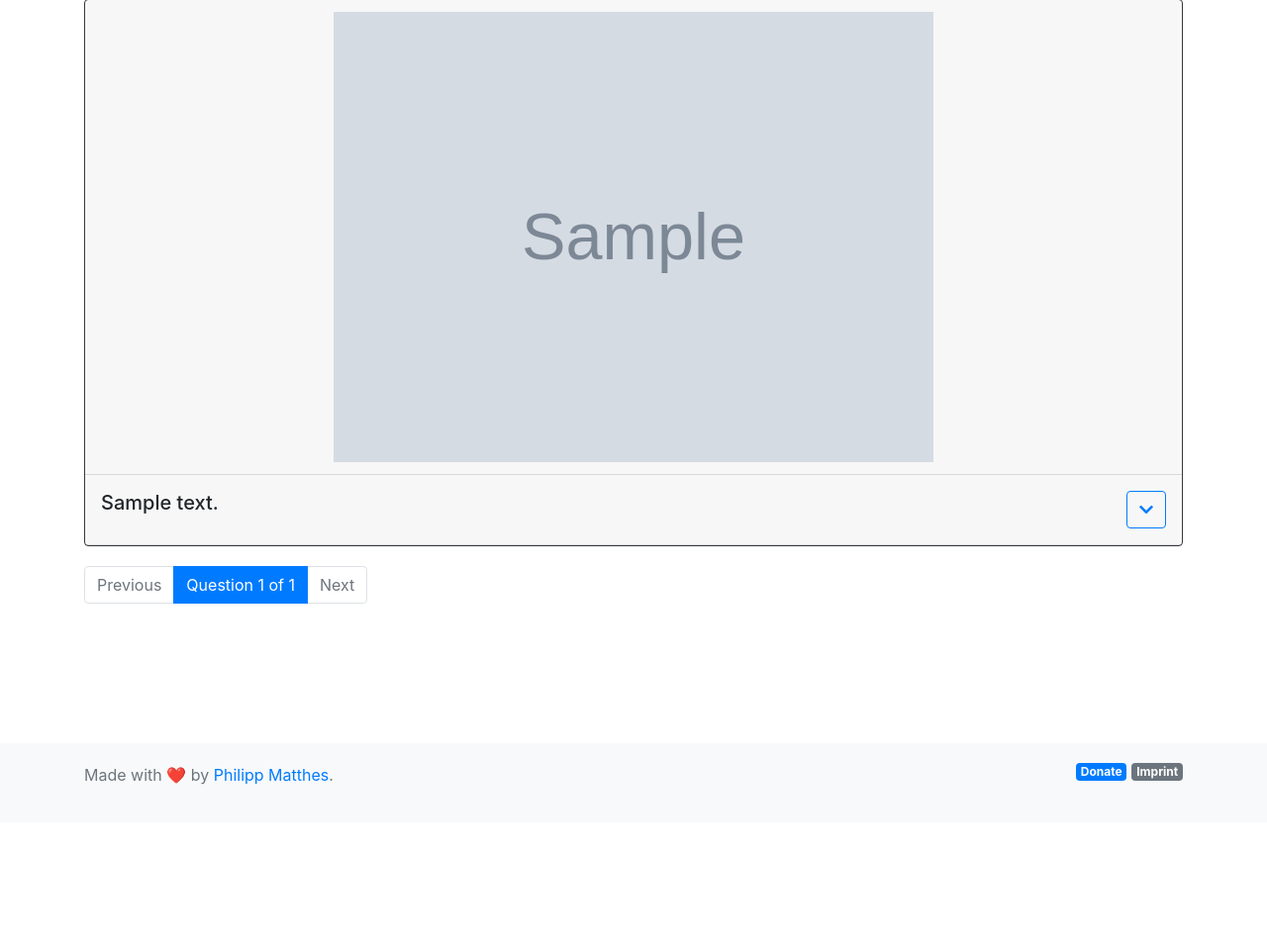
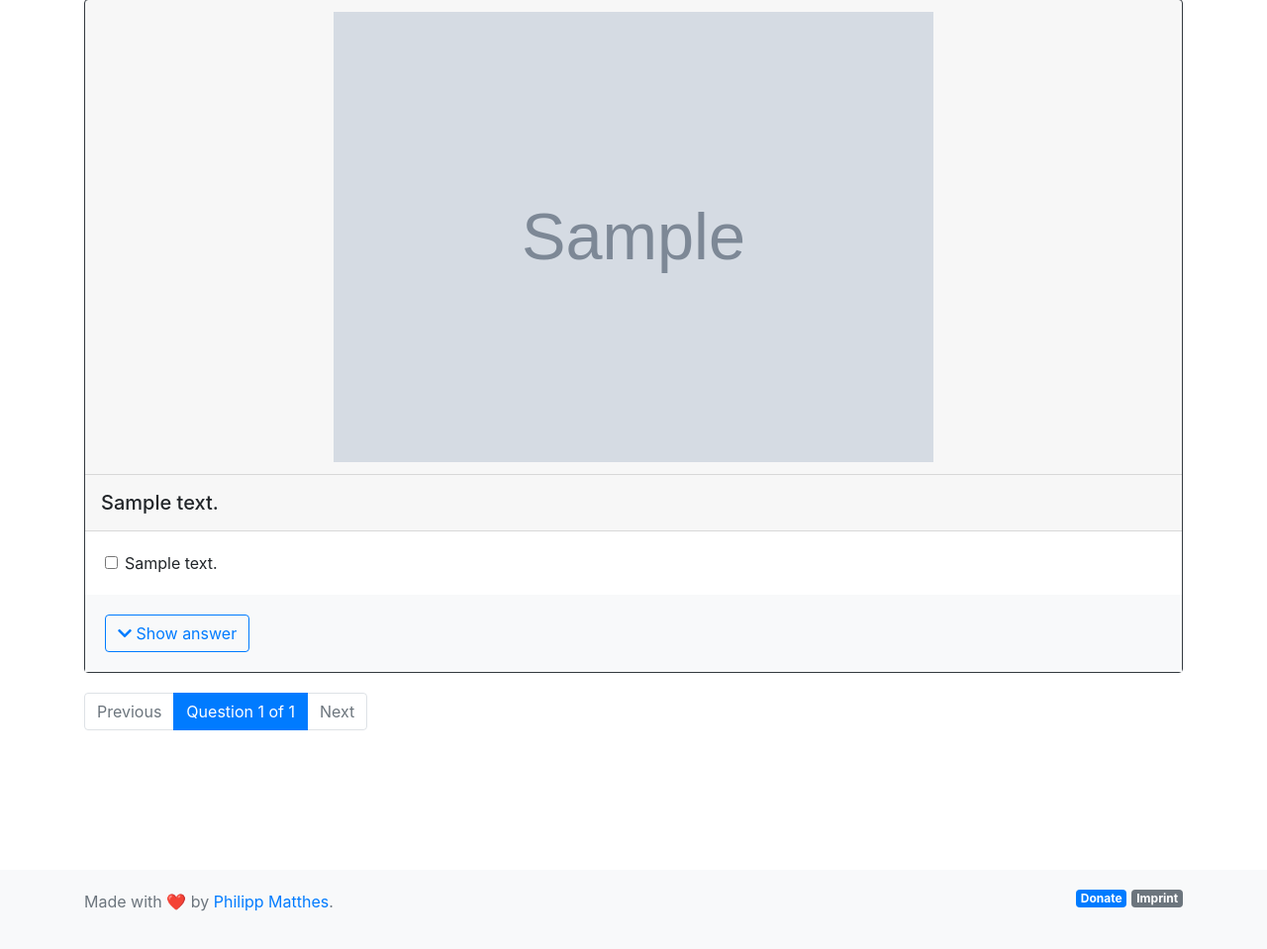
Before and after one commit to fragenautomat/fragenkatalog, a Django app: page /questions/questions/1/ in a window 1280 px wide. Shown: the part 77-1036 px from the top of the page at 99% size. Before the commit the page ends 870 px from the top, so only its background shows below. Run offline with Django 3.2, Linux system fonts and the light colour scheme; tables that the repository leaves empty hold one stand-in row (values such as "Sample post"); grey boxes marked "Sample" are stand-in pictures; some libraries are stand-ins or nearby versions.

Commit message:
Improve multiple choice question ui

```diff
--- a/fragenkatalog/static/css/fragenkatalog.css
+++ b/fragenkatalog/static/css/fragenkatalog.css
@@ -49,3 +49,7 @@ footer {
   bottom: 0;
   width: 100%;
 }
+
+.correct {
+    color: #2ecc71 !important;
+}
--- a/fragenkatalog/templates/questionnaire.html
+++ b/fragenkatalog/templates/questionnaire.html
@@ -12,27 +12,42 @@
     <img class="card-img-top card-header" src="{{ question.image.url }}"
          style="max-height: 30rem; object-fit: contain;">
     {% endif %}
-    <h5 class="card-header" style="padding: 1rem;">{{ question.description }}
-    <a class="btn btn-outline-primary float-right" data-toggle="collapse" href="#collapse-{{ forloop.counter }}"
-           role="button" aria-expanded="false" aria-controls="collapse-{{ forloop.counter }}">
-        <span class="fas fa-chevron-down"></span>
-    </a>
-    </h5>
-    <div class="bg-light text-dark">
-      <div class="collapse" id="collapse-{{ forloop.counter }}">
-        {% if question.multiplechoicequestion %}
+    <h5 class="card-header" style="padding: 1rem;">{{ question.description }}</h5>
+    {% if question.multiplechoicequestion %}
+    <div class="card-body">
             {% for choice in question.multiplechoicequestion.multiplechoiceoption_set.all %}
-            <div class="form-check" style="margin: 1rem;">
+            <div class="form-check">
               <input class="form-check-input" type="checkbox" value="" id="check-{{ forloop.counter }}">
               <label class="form-check-label" for="check-{{ forloop.counter }}">
                 {{ choice.option_description }}
               </label>
             </div>
             {% endfor %}
+    </div>
+    {% endif %}
+    <div class="card-body bg-light text-dark">
+      <a class="btn btn-outline-primary " data-toggle="collapse" href="#collapse-{{ forloop.counter }}"
+           role="button" aria-expanded="false" aria-controls="collapse-{{ forloop.counter }}">
+        <span class="fas fa-chevron-down"></span> Show answer
+      </a>
+      <div class="collapse" id="collapse-{{ forloop.counter }}">
+        <div style="height: 20px;"></div>
+
+        {% if question.multiplechoicequestion %}
+            {% for choice in question.multiplechoicequestion.multiplechoiceoption_set.all %}
+            <div class="form-check {% if choice.is_solution %}correct{% endif %}">
+              <input class="form-check-input" type="checkbox" value="" id="check-{{ forloop.counter }}" {% if choice.is_solution %}checked{% endif %}>
+              <label class="form-check-label" for="check-{{ forloop.counter }}">
+                {{ choice.option_description }}
+              </label>
+            </div>
+            {% endfor %}
         {% endif %}
+
         {% if question.textualquestion %}
-                <p style="padding: 1rem;" class="card-text">{{ question.textualquestion.solution }}</p>
+                <p class="card-text">{{ question.textualquestion.solution }}</p>
         {% endif %}
+
       </div>
     </div>
   </div>
```
